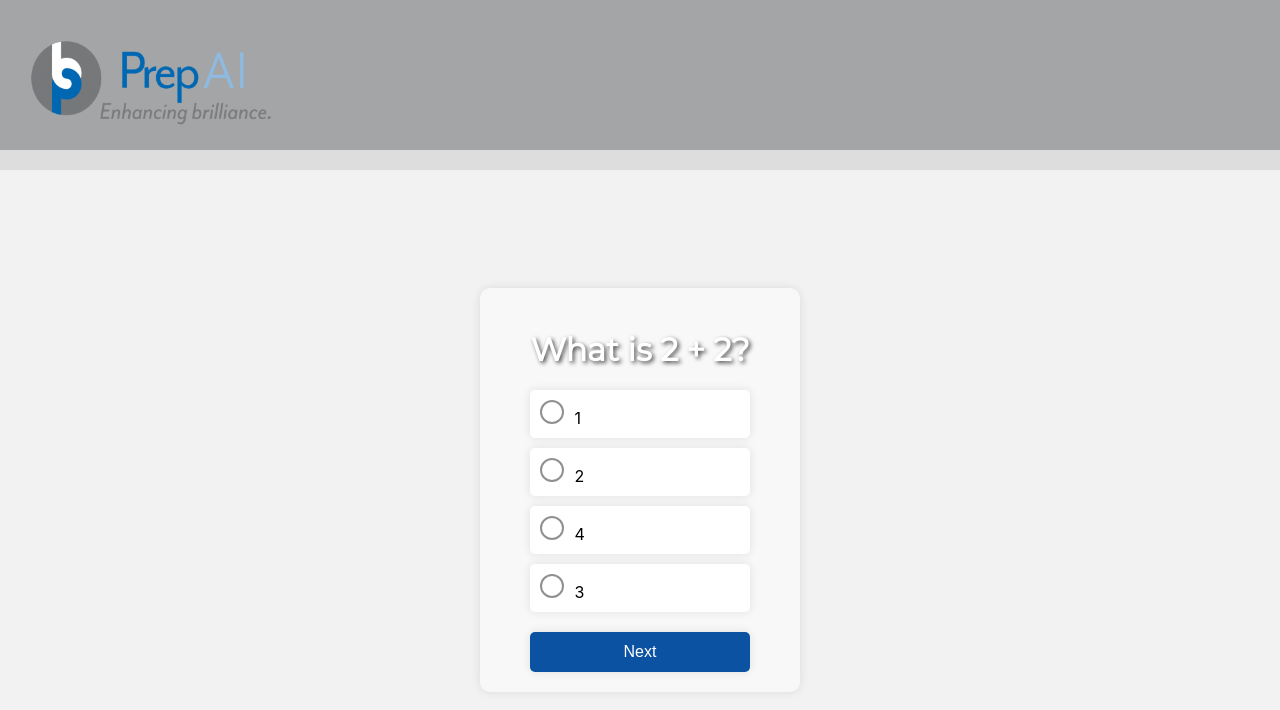
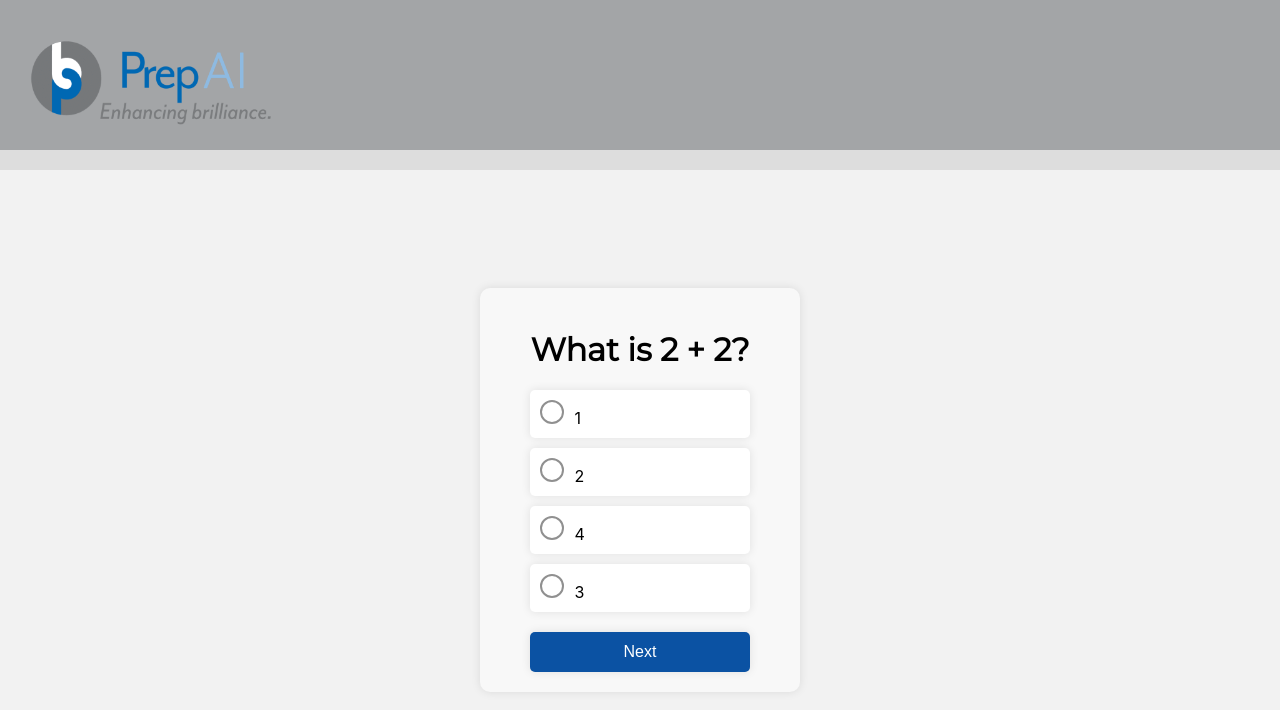
Before and after one commit to rdl4199/BuffPrepAI, a React (Create React App) app: page /Learning in a window 1280 px wide. Shown: the top 710 px of the page. Built offline with nearby package versions, Linux system fonts and the light colour scheme.

Commit message:
changes
.

```diff
--- a/src/Learning/Learning.css
+++ b/src/Learning/Learning.css
@@ -156,3 +156,8 @@
     background-color: #256BB1;
     transition: width 0.4s ease-in-out;
 }
+
+.QuestionTitle {
+    color: black;
+    text-shadow: none;
+}
--- a/src/Learning/Learning.jsx
+++ b/src/Learning/Learning.jsx
@@ -8,8 +8,8 @@ class Results extends React.Component {
 
     return (
         <div>
-            <h1>Your Score: {score} / {totalQuestions}</h1>
-            <h2>You answered the following questions incorrectly:</h2>
+            <h1 className='QuestionTitle'>Your Score: {score} / {totalQuestions}</h1>
+            <h2>You fed the following questions incorrectly:</h2>
             <ul>
                 {wrongAnswers.map((item, index) => (
                     <li key={index}>
@@ -66,7 +66,7 @@ class Learning extends React.Component {
 
         return (
             <form onSubmit={this.handleSubmit}>
-                <h1>{question.question}</h1>
+                <h1 className='QuestionTitle'>{question.question}</h1>
 
                 {question.choices.map((choice, index) =>
                     <label key={index}
--- a/src/LeftNavBar.css
+++ b/src/LeftNavBar.css
@@ -7,7 +7,7 @@
     left: 0;
     width: 15%;
     height: 74%;
-    top: 22%;
+    top: 25%;
     padding: 20px;
     z-index: 9999;
     text-align: left;
```
Also changed, not shown: 1 other file (tests, documents, lock files or other folders).
